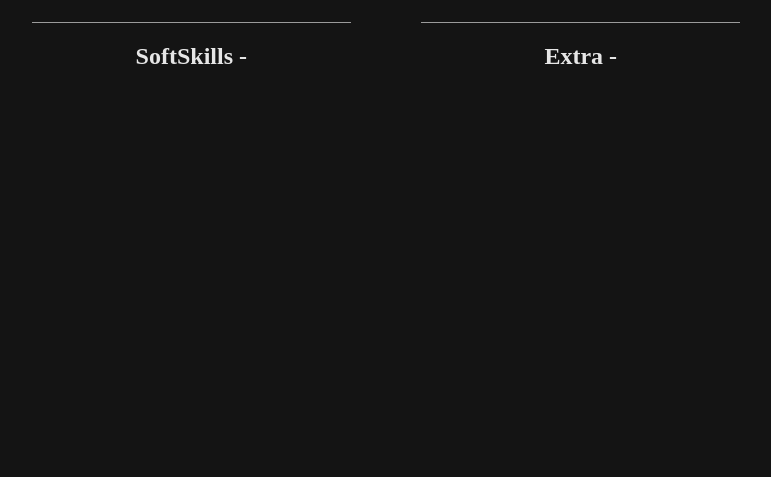
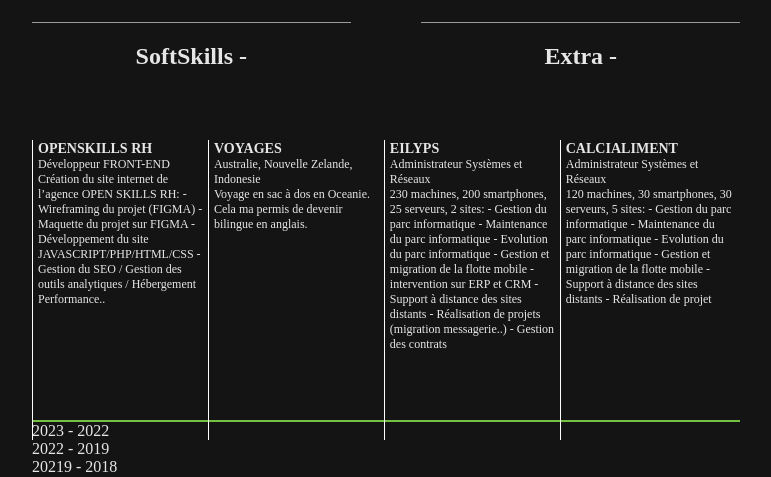
Before and after one commit to LucasGoudemand/Portfolio, a Next.js app: page / in a window 1280 px wide. Shown: the part 2338-2815 px from the top of the page, without its empty margins (254-1025 px from the left). Before the commit the page ends 2408 px from the top, so only its background shows below. Built offline with nearby package versions, Linux system fonts and the light colour scheme; a web font is replaced by a local one.

Commit message:
Timeline added

```diff
--- a/pages/components/shopsection/basketprev/BasketPrev.js
+++ b/pages/components/shopsection/basketprev/BasketPrev.js
@@ -1,5 +1,6 @@
 import styles from "/styles/shopsection/Basketprev.module.css";
 import BasketPrevSkills from "./BasketPrevSkills";
+import BasketPrevTimeline from "./BasketPrevTimeline";
 import Image from "next/image";
 import { fc } from "react";
 
@@ -29,6 +30,9 @@
         <BasketPrevSkills array={props.array} title="SoftSkills" />
         <BasketPrevSkills array={props.array} title="Extra" />
       </div>
+      <div className={styles.cvTimeline}>
+        <BasketPrevTimeline />
+      </div>
     </>
   );
 }
--- /dev/null
+++ b/pages/components/shopsection/basketprev/BasketPrevTimeline.js
@@ -0,0 +1,56 @@
+import styles from "../../../../styles/shopsection/BasketprevTimeline.module.css";
+
+export default function BasketPrevisualisationTimeline(props) {
+  return (
+    <>
+      <div className={styles.containerTimeline}>
+        <div className={styles.line}></div>
+        <div className={styles.containerOpenskillsrh}>
+          <h3>OPENSKILLS RH</h3>
+          <p>
+            Développeur FRONT-END <br></br>Création du site internet de l’agence
+            OPEN SKILLS RH: -Wireframing du projet (FIGMA) -Maquette du projet
+            sur FIGMA -Développement du site JAVASCRIPT/PHP/HTML/CSS -Gestion du
+            SEO / Gestion des outils analytiques / Hébergement Performance..
+          </p>
+        </div>
+        <div className={styles.line}></div>
+        <div className={styles.containerVoyages}>
+          <h3>VOYAGES</h3>
+          <p>
+            Australie, Nouvelle Zelande, Indonesie <br></br> Voyage en sac à dos
+            en Oceanie. Cela ma permis de devenir bilingue en anglais.
+          </p>
+        </div>
+        <div className={styles.line}></div>
+        <div className={styles.containerEilyps}>
+          <h3>EILYPS</h3>
+          <p>
+            Administrateur Systèmes et Réseaux <br></br>230 machines, 200
+            smartphones, 25 serveurs, 2 sites: - Gestion du parc informatique -
+            Maintenance du parc informatique - Evolution du parc informatique -
+            Gestion et migration de la flotte mobile - intervention sur ERP et
+            CRM - Support à distance des sites distants - Réalisation de projets
+            (migration messagerie..) - Gestion des contrats
+          </p>
+        </div>
+        <div className={styles.line}></div>
+        <div className={styles.containerCalcialiment}>
+          <h3>CALCIALIMENT</h3>
+          <p>
+            Administrateur Systèmes et Réseaux <br></br>120 machines, 30
+            smartphones, 30 serveurs, 5 sites: - Gestion du parc informatique -
+            Maintenance du parc informatique - Evolution du parc informatique -
+            Gestion et migration de la flotte mobile - Support à distance des
+            sites distants - Réalisation de projet
+          </p>
+        </div>
+      </div>
+      <div className={styles.lineGreen}></div>
+      <p>2023 - 2022</p>
+      <p>2022 - 2019</p>
+      <p>20219 - 2018</p>
+      <p>2018 - 2016</p>
+    </>
+  );
+}
--- /dev/null
+++ b/styles/shopsection/BasketprevTimeline.module.css
@@ -0,0 +1,37 @@
+.containerTimeline {
+  display: flex;
+  font-size: 12px;
+  margin-top: 70px;
+}
+.containerOpenskillsrh {
+  display: flex;
+  flex-direction: column;
+  width: 24%;
+}
+.containerVoyages {
+  display: flex;
+  flex-direction: column;
+  width: 24%;
+}
+.containerEilyps {
+  display: flex;
+  flex-direction: column;
+  width: 24%;
+}
+.containerCalcialiment {
+  display: flex;
+  flex-direction: column;
+  width: 24%;
+}
+.line {
+  width: 1px;
+  margin-right: 5px;
+  background-color: white;
+  height: 300px;
+}
+.lineGreen {
+  width: 100;
+  height: 2px;
+  background-color: #72c142;
+  margin-top: -20px;
+}
```
